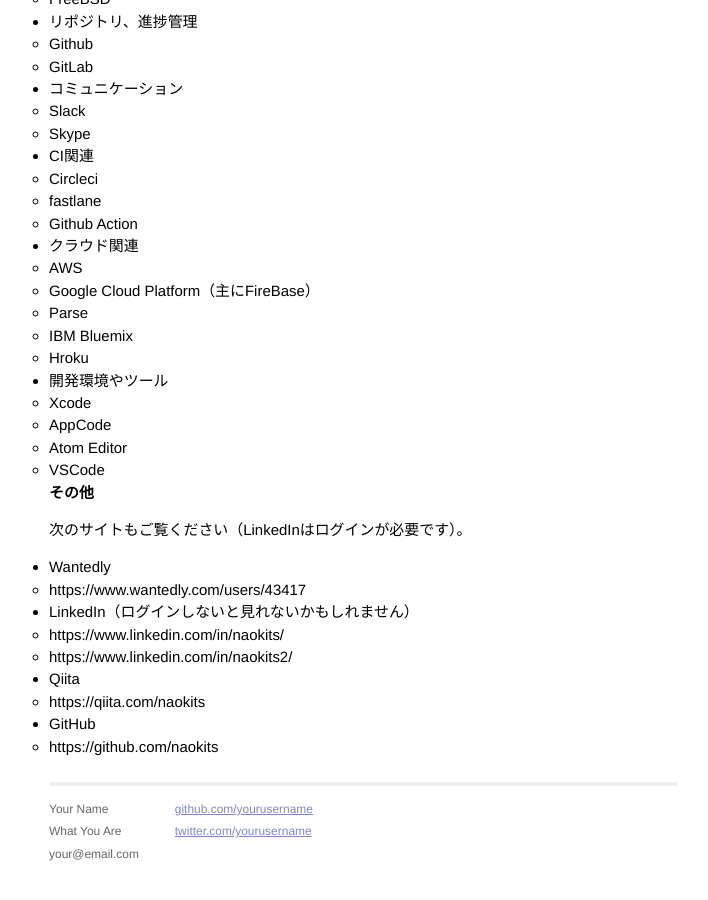
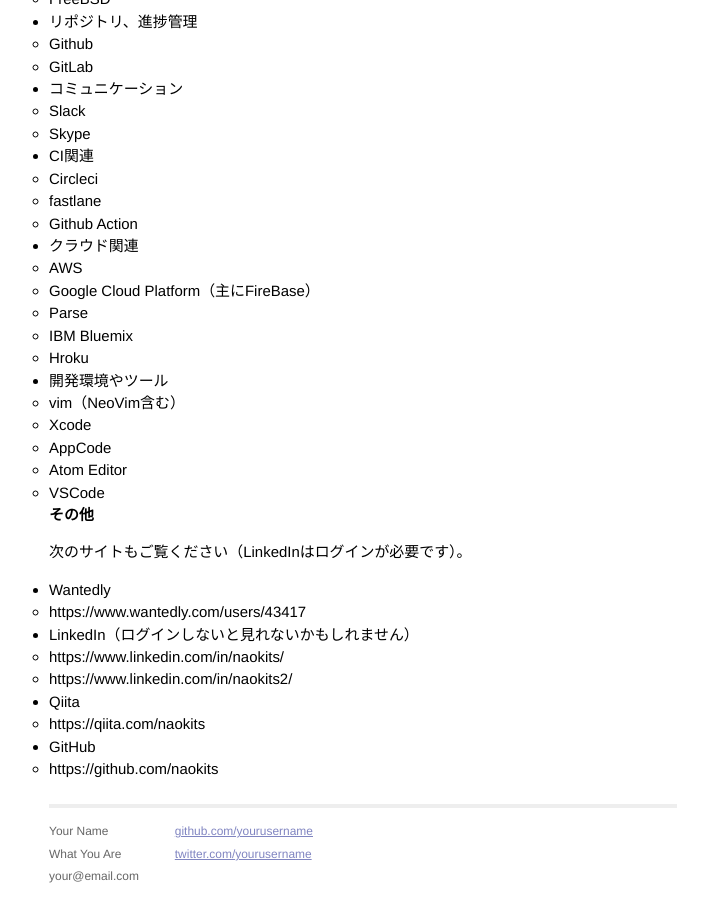
Before and after one commit to naoland/naokits.github.io, a Jekyll site: the page built from resume.md, in a window 1280 px wide and 900 px high, scrolled down 2747 px. Shown: the whole window, without its empty margins (277-985 px from the left). Built offline with Jekyll 4.4.1, drawn with Linux system fonts in a browser that asks for light colours; our own code applies the rules of GitHub Pages for plain Markdown files; Markdown is read by kramdown in place of the engine named in the settings; before the commit the page ends 3624 px from its top, so only the background shows below that.

Commit message:
Update resume.md

```diff
--- a/resume.md
+++ b/resume.md
@@ -147,6 +147,7 @@
   - IBM Bluemix
   - Hroku
 - 開発環境やツール
+  - vim（NeoVim含む）
   - Xcode
   - AppCode
   - Atom Editor
```
